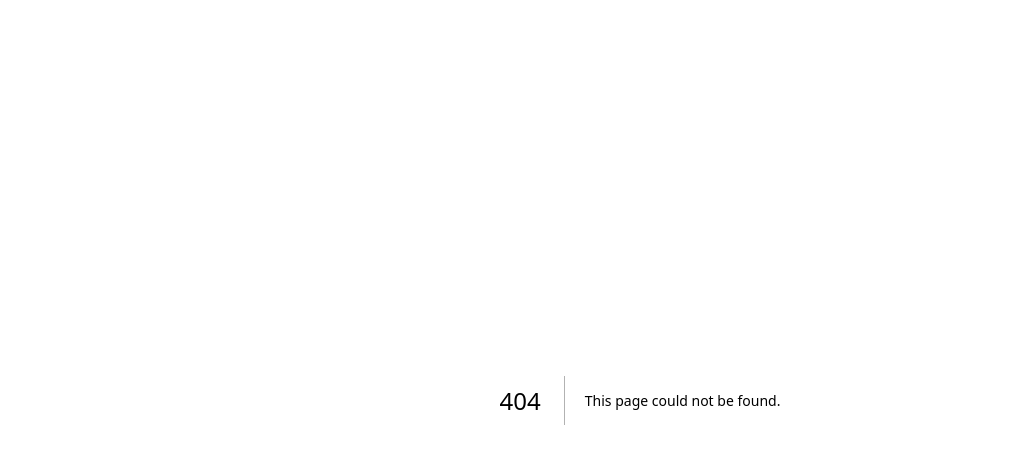
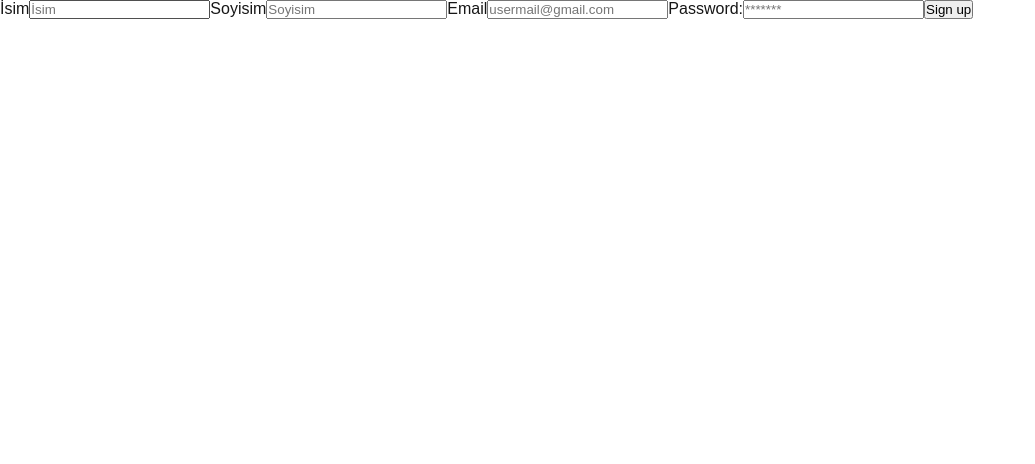
Before and after one commit to dogasvs/medium-clone, a Next.js app: page /sign-up in a window 1280 px wide. Before the commit this address had no page. Shown: the top 464 px of the page, without its empty margins (0-1035 px from the left). Built offline with nearby package versions, Linux system fonts and the light colour scheme.

Commit message:
login page ile signup page ayrıldı

```diff
--- /dev/null
+++ b/app/sign-up/page.jsx
@@ -0,0 +1,7 @@
+import SignUpForm from "@/components/sign-up-form";
+
+export default function SignUp() {
+  return (
+    <SignUpForm />
+  )
+}
--- a/components/login-form/index.jsx
+++ b/components/login-form/index.jsx
@@ -4,11 +4,10 @@ export default function LoginForm() {
   return (
     <form>
       <label htmlFor="email">Email:</label>
-      <input id="email" name="email" type="email" required />
+      <input id="email" name="email" type="email"  />
       <label htmlFor="password">Password:</label>
-      <input id="password" name="password" type="password" required />
+      <input id="password" name="password" type="password"  />
       <button formAction={login}>Log in</button>
-      <button formAction={signup}>Sign up</button>
     </form>
   )
 }
--- /dev/null
+++ b/components/sign-up-form/index.jsx
@@ -0,0 +1,17 @@
+import { signup } from "@/app/login/action";
+
+export default function SignUpForm() {
+  return (
+    <form>
+      <label htmlFor="name">İsim</label>
+      <input id="name" name="name" type="text" placeholder="İsim" required />
+      <label htmlFor="lastname">Soyisim</label>
+      <input id="lastname" name="lastname" type="text" placeholder="Soyisim" required />
+      <label htmlFor="email">Email</label>
+      <input id="email" name="email" type="email" placeholder="usermail@gmail.com" required />
+      <label htmlFor="password">Password:</label>
+      <input id="password" name="password" type="password" placeholder="*******" required />
+      <button formAction={signup}>Sign up</button>
+    </form>
+  )
+}
```
Also changed, not shown: app/login/layout.js (added, +7 -0 lines).
